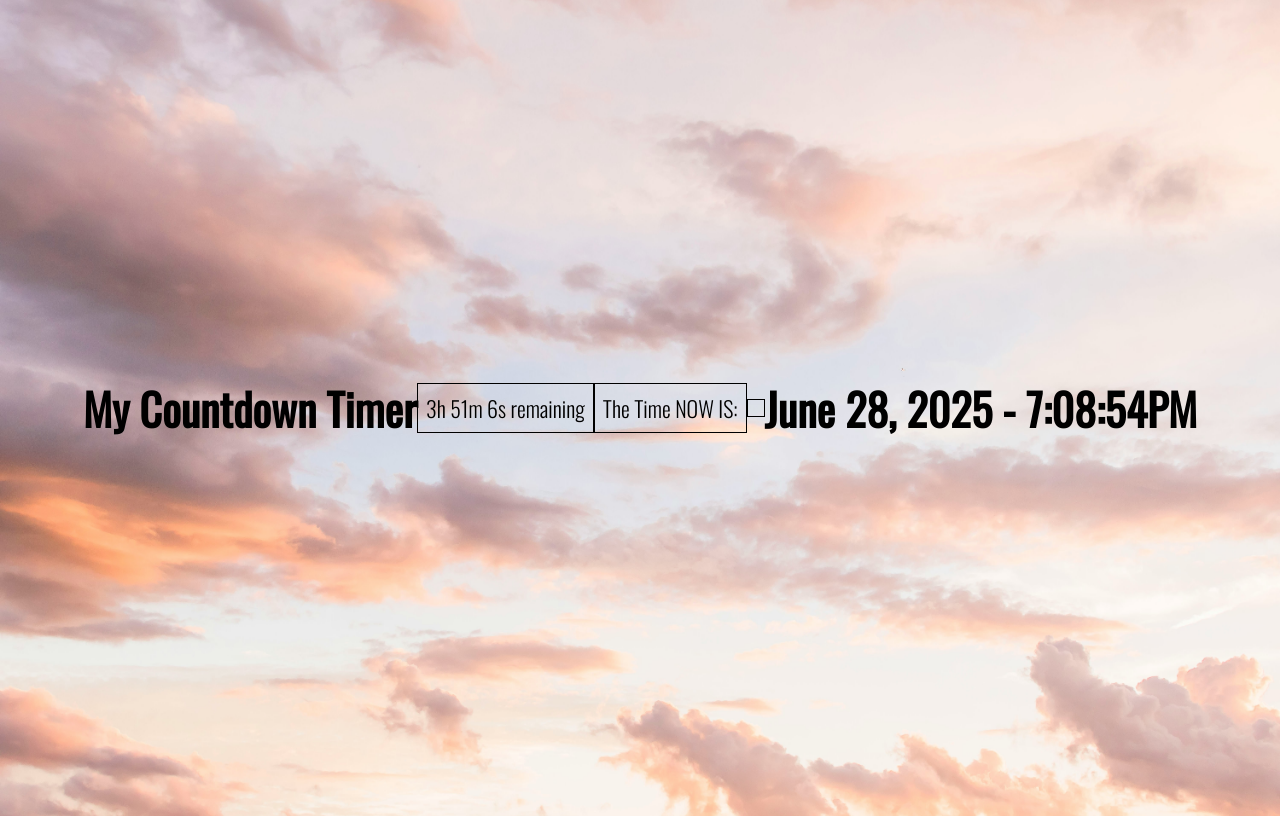
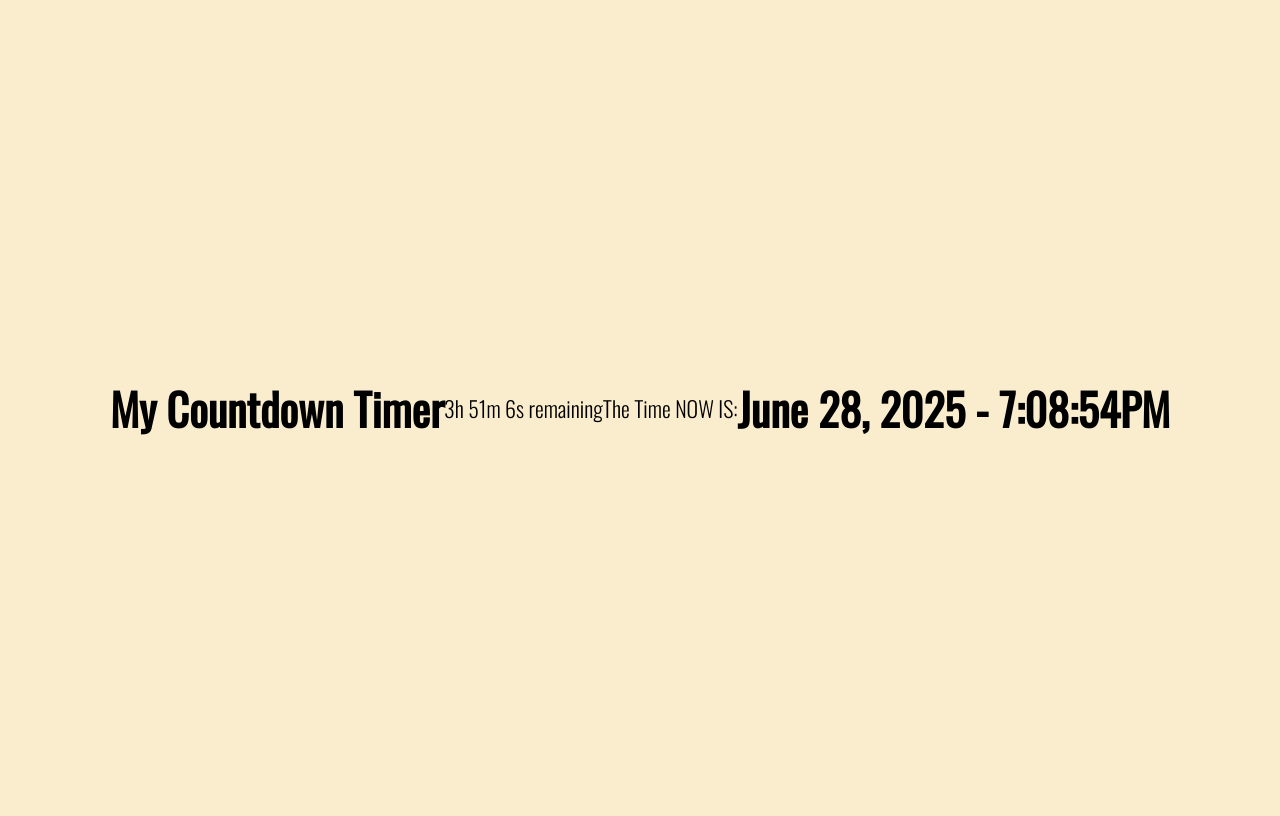
Before and after one commit to Zahir-75/My-Clock-Display, a plain HTML site: page index.html in a window 1280 px wide. Drawn offline with nearby package versions, Linux system fonts and the light colour scheme.

Commit message:
ref to style.css only

```diff
--- a/index.html
+++ b/index.html
@@ -4,8 +4,7 @@
 <head>
     <meta charset="UTF-8">
     <title>Countdown Timer from JSON</title>
-     <link rel="stylesheet" href="Alarms.css">
-     <link rel="stylesheet" href="styles.css">
+    <link rel="stylesheet" href="styles.css">
    <script>
         async function fetchTargetTime() {
             try {
```
